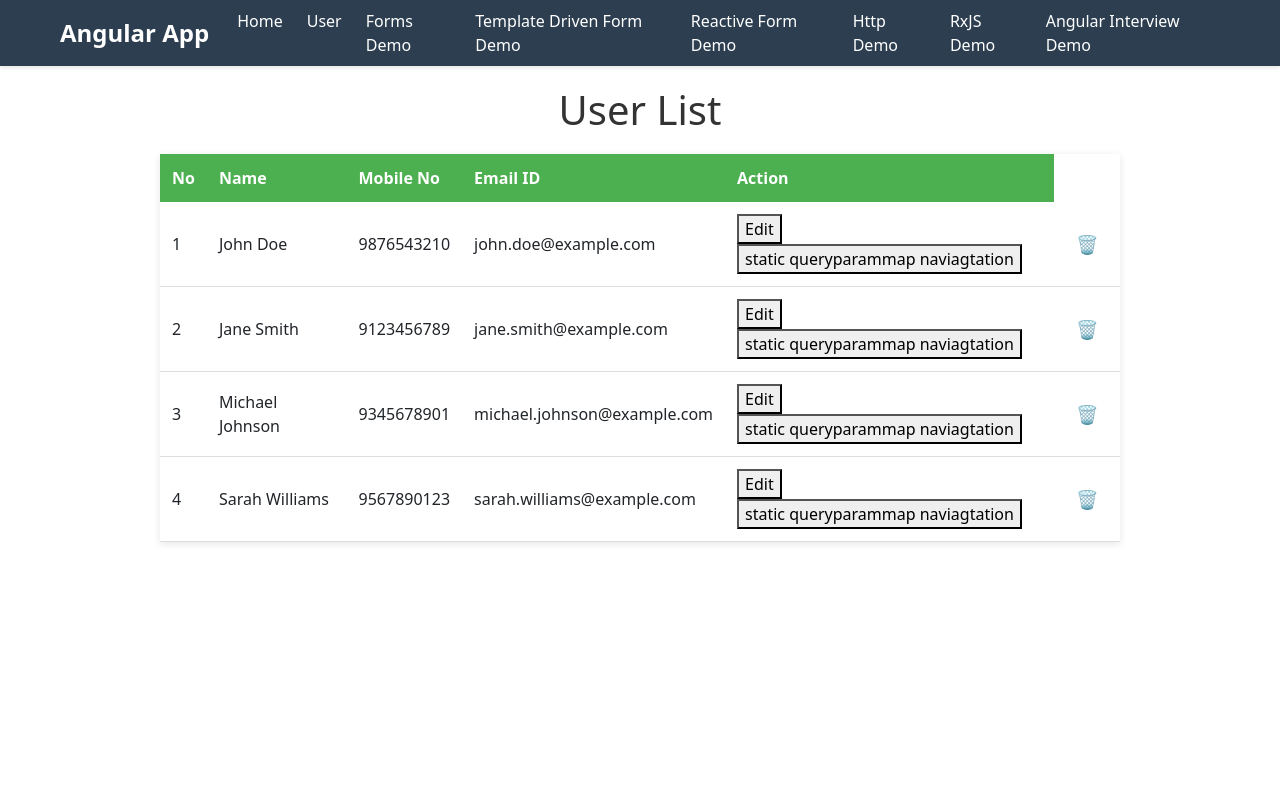
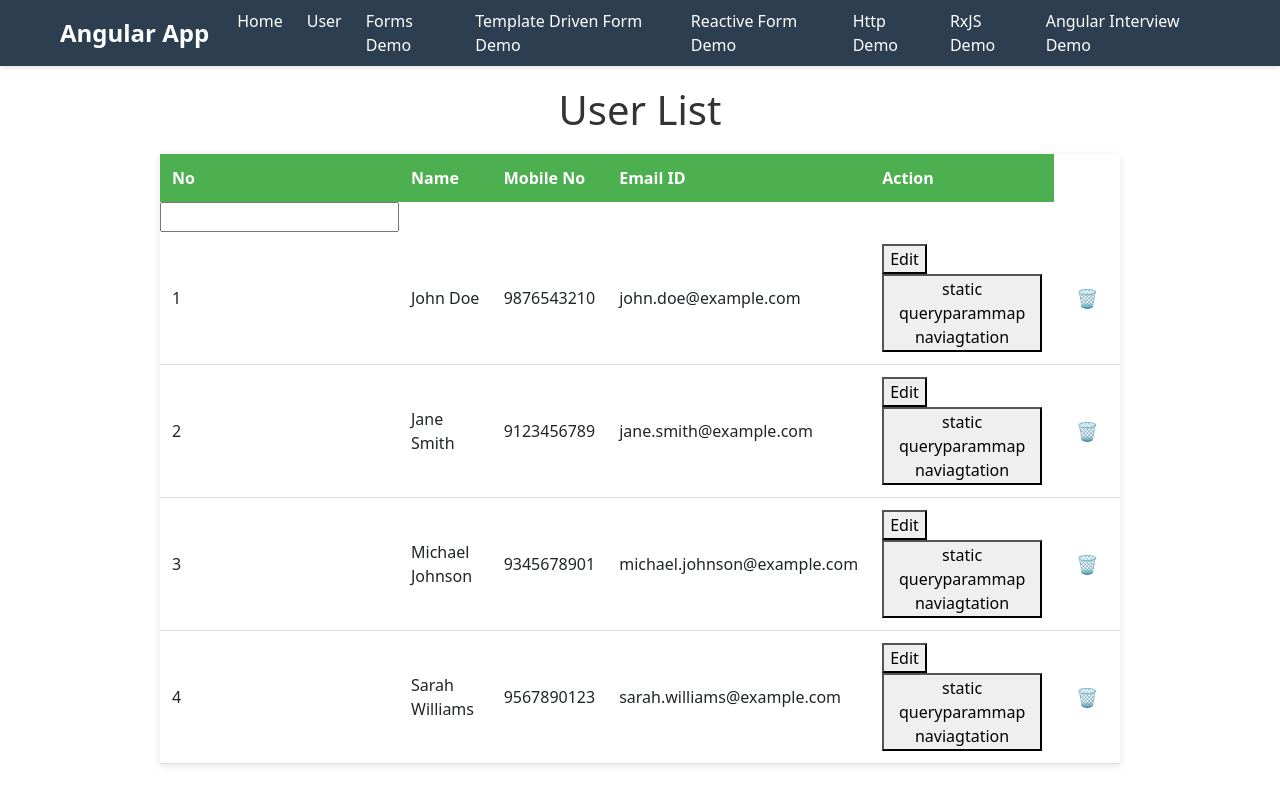
Before and after one commit to ashishsamuel/angular-project-learning5, an Angular app: page /user in a window 1280 px wide. Built offline with nearby package versions, Linux system fonts and the light colour scheme.

Commit message:
custom search Pipe for filtering the userslist

```diff
--- /dev/null
+++ b/src/app/search.pipe.ts
@@ -0,0 +1,25 @@
+import { Pipe, PipeTransform } from '@angular/core';
+import { User } from './user/user.component';
+
+@Pipe({
+  name: 'search',
+  standalone: true
+})
+export class SearchPipe implements PipeTransform {
+
+  transform(userList: User[],searchValue:string): User[] {
+    console.log("full users array and the searchValue",userList," and ",searchValue);
+
+    if(!userList)
+      return [];
+
+    if(!searchValue)
+      return userList;
+
+      return userList.filter(((user:User)=>{
+        return user.name.toLowerCase().includes(searchValue.toLowerCase());
+      }))
+    }
+
+
+  }
--- a/src/app/user/user.component.html
+++ b/src/app/user/user.component.html
@@ -11,7 +11,8 @@
       </tr>
     </thead>
     <tbody>
-      <tr *ngFor="let user of users">
+      <input type="text" [(ngModel)]="searchText">
+      <tr *ngFor="let user of users | search:searchText">
         <td>{{ user.no }}</td>
         <td>{{ user.name }}</td>
         <td>{{ user.mobileno }}</td>
--- a/src/app/user/user.component.ts
+++ b/src/app/user/user.component.ts
@@ -1,10 +1,12 @@
-import { Component, ComponentFactoryResolver, ViewChild, ViewContainerRef } from '@angular/core';
+import { AfterViewInit, Component, ComponentFactoryResolver, ElementRef, OnInit, ViewChild, ViewContainerRef } from '@angular/core';
 import { CommonModule } from '@angular/common';
 import { ConfirmDeleteComponent } from './confirm-delete/confirm-delete.component';
 import { ViewContainerDirective } from '../view-container.directive';
 import { Router, RouterLink, RouterOutlet } from '@angular/router';
+import { SearchPipe } from '../search.pipe';
+import { FormsModule } from '@angular/forms';
 
-interface User {
+export interface User {
   no: number;
   name: string;
   mobileno: string;
@@ -14,11 +16,11 @@ interface User {
 @Component({
   selector: 'app-user',
   standalone: true,
-  imports: [CommonModule, ConfirmDeleteComponent, ViewContainerDirective, RouterLink, RouterOutlet],
+  imports: [CommonModule, ConfirmDeleteComponent, ViewContainerDirective, RouterLink, RouterOutlet,SearchPipe, FormsModule],
   templateUrl: './user.component.html',
   styleUrl: './user.component.scss'
 })
-export class UserComponent {
+export class UserComponent{
   users: User[] = [
     {
       no: 1,
@@ -120,4 +122,6 @@ export class UserComponent {
 
   }
 
+  searchText: string = '';
+
 }
```
Also changed, not shown: 1 other file (tests, documents, lock files or other folders).
